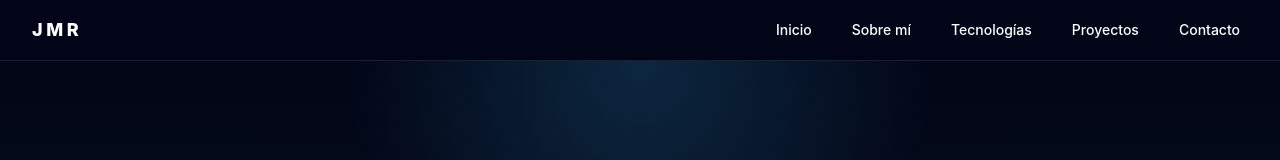
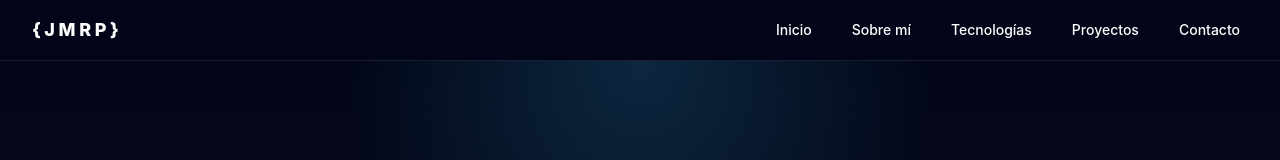
Before and after one commit to ManeyRodriguez/portafolio, a Vue app: page / in a window 1280 px wide. Shown: the top 160 px of the page. Built offline with nearby package versions, Linux system fonts and the light colour scheme.

Commit message:
feat: update AppHeader to use dynamic abbreviated name from portfolioData

```diff
--- a/src/components/layout/AppHeader.vue
+++ b/src/components/layout/AppHeader.vue
@@ -7,14 +7,16 @@
         href="#inicio"
         class="text-left text-lg font-extrabold tracking-[0.2em] text-white"
       >
-        JMR
+        {{portfolioData.abreviatedName || portfolioData.name.split(' ').map(n => n[0]).join('')}}
       </a>
 
       <nav class="flex flex-wrap items-center gap-3 md:gap-6">
+
         <a
           href="#inicio"
           class="rounded-lg px-2 py-1 text-sm font-medium text-white transition hover:text-cyan-400"
         >
+
           Inicio
         </a>
 
@@ -45,9 +47,13 @@
         >
           Contacto
         </a>
+
       </nav>
+
     </div>
   </header>
 </template>
 
-<script setup lang="ts"></script>
+<script setup lang="ts">
+import { portfolioData } from '../../data/portfolio';
+</script>
```
